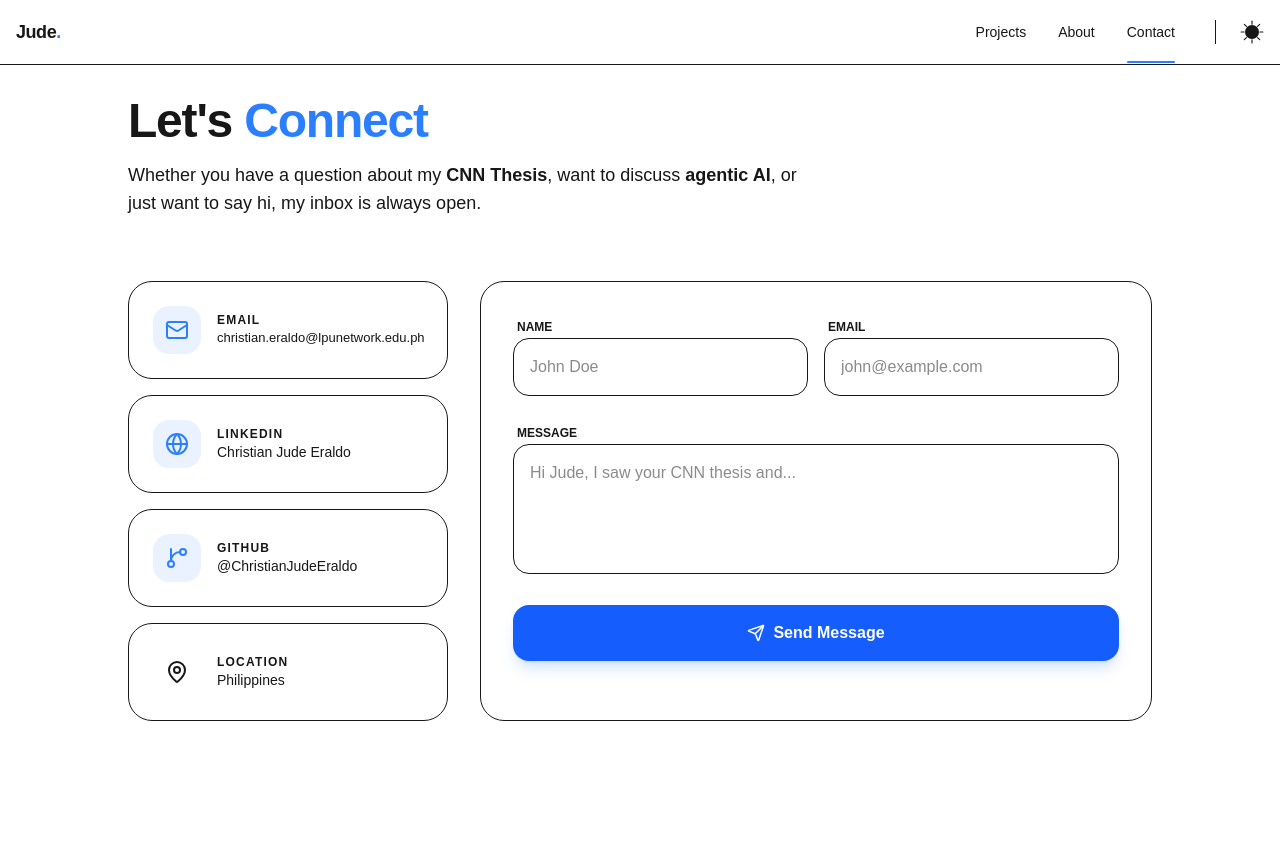
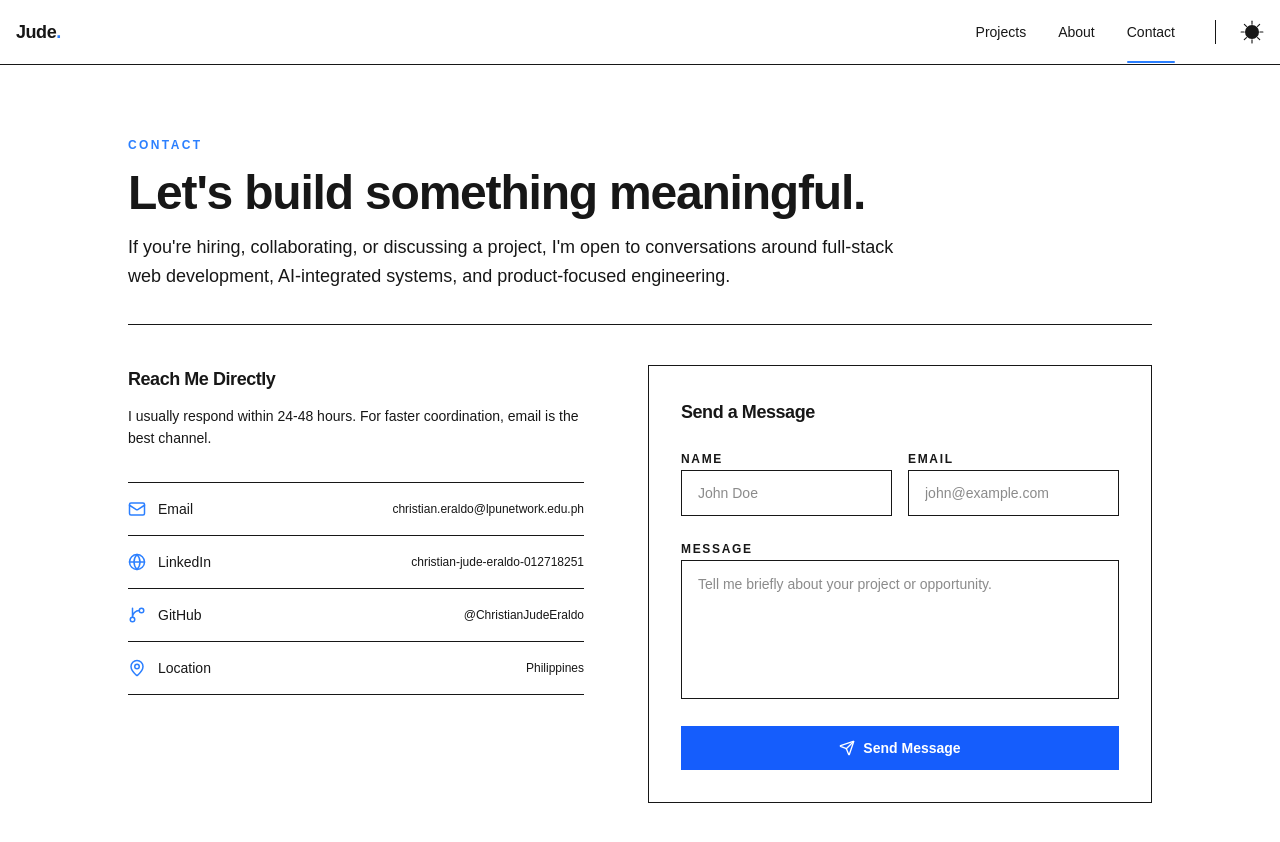
Before and after one commit to ChristianJudeEraldo/My-Portfolio, a Next.js app: page /contact in a window 1280 px wide. Shown: the top 842 px of the page. Built offline with nearby package versions, Linux system fonts and the light colour scheme.

Commit message:
feat(ui): make contact section more professional

```diff
--- a/app/about/page.tsx
+++ b/app/about/page.tsx
@@ -62,7 +62,7 @@ export default function AboutPage() {
         </div>
 
         <aside className="space-y-6 lg:pt-2">
-          <figure className="relative aspect-4/5 overflow-hidden rounded-3xl border border-foreground/10 bg-foreground/5">
+          <figure className="relative mx-auto aspect-square w-full max-w-sm overflow-hidden rounded-full border border-foreground/10 bg-foreground/5">
             <Image
               src="/profile.jpg"
               alt="Christian Jude Eraldo"
--- a/app/contact/page.tsx
+++ b/app/contact/page.tsx
@@ -2,93 +2,137 @@ import { Mail, Globe, GitBranch, MapPin, Send } from "lucide-react";
 
 export default function ContactPage() {
   return (
-    <div className="max-w-5xl mx-auto space-y-16 pb-20">
-      {/* --- HEADER --- */}
-      <section className="space-y-4 text-center md:text-left">
-        <h1 className="text-4xl md:text-5xl font-bold tracking-tight">Let's <span className="text-blue-500">Connect</span></h1>
-        <p className="text-lg text-foreground/60 max-w-2xl">
-          Whether you have a question about my <strong>CNN Thesis</strong>, want to discuss <strong>agentic AI</strong>, or just want to say hi, my inbox is always open.
+    <div className="mx-auto max-w-5xl pb-20 pt-6 md:pt-10">
+      <section className="space-y-4 border-b border-foreground/10 pb-8">
+        <p className="text-xs font-semibold uppercase tracking-[0.2em] text-blue-500">
+          Contact
+        </p>
+        <h1 className="text-4xl font-semibold tracking-tight md:text-5xl">
+          Let&apos;s build something meaningful.
+        </h1>
+        <p className="max-w-3xl text-base leading-relaxed text-foreground/70 md:text-lg">
+          If you&apos;re hiring, collaborating, or discussing a project, I&apos;m open to
+          conversations around full-stack web development, AI-integrated systems, and
+          product-focused engineering.
         </p>
       </section>
 
-      <div className="grid grid-cols-1 md:grid-cols-3 gap-8">
-        {/* --- CONTACT INFO CARDS --- */}
-        <div className="space-y-4">
-          {/* Email Card */}
-          <a href="mailto:your-email@lpunetwork.edu.ph" className="block group p-6 border border-foreground/10 rounded-3xl bg-foreground/5 hover:border-blue-500/30 transition-all">
-            <div className="flex items-center gap-4">
-              <div className="p-3 bg-blue-500/10 rounded-2xl text-blue-500 group-hover:scale-110 transition-transform">
-                <Mail size={24} />
+      <section className="grid gap-12 pt-10 md:grid-cols-[0.95fr_1.05fr] md:gap-16">
+        <div className="space-y-8">
+          <div className="space-y-3">
+            <h2 className="text-lg font-semibold tracking-tight">Reach Me Directly</h2>
+            <p className="text-sm leading-relaxed text-foreground/65">
+              I usually respond within 24-48 hours. For faster coordination, email is the
+              best channel.
+            </p>
+          </div>
+
+          <ul className="divide-y divide-foreground/10 border-y border-foreground/10">
+            <li>
+              <a
+                href="mailto:christian.eraldo@lpunetwork.edu.ph"
+                className="group flex items-center justify-between gap-4 py-4"
+              >
+                <div className="flex items-center gap-3">
+                  <Mail size={18} className="text-blue-500" />
+                  <span className="text-sm font-medium">Email</span>
+                </div>
+                <span className="text-xs text-foreground/60 group-hover:text-foreground/80">
+                  christian.eraldo@lpunetwork.edu.ph
+                </span>
+              </a>
+            </li>
+            <li>
+              <a
+                href="https://www.linkedin.com/in/christian-jude-eraldo-012718251/"
+                target="_blank"
+                rel="noreferrer"
+                className="group flex items-center justify-between gap-4 py-4"
+              >
+                <div className="flex items-center gap-3">
+                  <Globe size={18} className="text-blue-500" />
+                  <span className="text-sm font-medium">LinkedIn</span>
+                </div>
+                <span className="text-xs text-foreground/60 group-hover:text-foreground/80">
+                  christian-jude-eraldo-012718251
+                </span>
+              </a>
+            </li>
+            <li>
+              <a
+                href="https://github.com/ChristianJudeEraldo"
+                target="_blank"
+                rel="noreferrer"
+                className="group flex items-center justify-between gap-4 py-4"
+              >
+                <div className="flex items-center gap-3">
+                  <GitBranch size={18} className="text-blue-500" />
+                  <span className="text-sm font-medium">GitHub</span>
+                </div>
+                <span className="text-xs text-foreground/60 group-hover:text-foreground/80">
+                  @ChristianJudeEraldo
+                </span>
+              </a>
+            </li>
+            <li className="flex items-center justify-between gap-4 py-4">
+              <div className="flex items-center gap-3">
+                <MapPin size={18} className="text-blue-500" />
+                <span className="text-sm font-medium">Location</span>
               </div>
-              <div>
-                <p className="text-xs font-semibold text-foreground/40 uppercase tracking-widest">Email</p>
-                <p className="font-medium text-[13px]">christian.eraldo@lpunetwork.edu.ph</p>
-              </div>
+              <span className="text-xs text-foreground/60">Philippines</span>
+            </li>
+          </ul>
+        </div>
+
+        <form className="space-y-5 border border-foreground/10 p-6 md:p-8">
+          <h2 className="text-lg font-semibold tracking-tight">Send a Message</h2>
+
+          <div className="grid gap-4 md:grid-cols-2">
+            <div className="space-y-2">
+              <label htmlFor="name" className="text-xs font-semibold uppercase tracking-[0.14em] text-foreground/55">
+                Name
+              </label>
+              <input
+                id="name"
+                type="text"
+                placeholder="John Doe"
+                className="w-full border border-foreground/15 bg-background px-4 py-3 text-sm focus:border-blue-500 focus:outline-none"
+              />
             </div>
-          </a>
-
-          {/* LinkedIn Card */}
-          <a href="https://www.linkedin.com/in/christian-jude-eraldo-012718251/" target="_blank" className="block group p-6 border border-foreground/10 rounded-3xl bg-foreground/5 hover:border-blue-500/30 transition-all">
-            <div className="flex items-center gap-4">
-              <div className="p-3 bg-blue-500/10 rounded-2xl text-blue-500 group-hover:scale-110 transition-transform">
-                <Globe size={24} />
-              </div>
-              <div>
-                <p className="text-xs font-semibold text-foreground/40 uppercase tracking-widest">LinkedIn</p>
-                <p className="font-medium text-sm">Christian Jude Eraldo</p>
-              </div>
-            </div>
-          </a>
-
-          {/* GitHub Card */}
-          <a href="https://github.com/ChristianJudeEraldo" target="_blank" className="block group p-6 border border-foreground/10 rounded-3xl bg-foreground/5 hover:border-blue-500/30 transition-all">
-            <div className="flex items-center gap-4">
-              <div className="p-3 bg-blue-500/10 rounded-2xl text-blue-500 group-hover:scale-110 transition-transform">
-                <GitBranch size={24} />
-              </div>
-              <div>
-                <p className="text-xs font-semibold text-foreground/40 uppercase tracking-widest">GitHub</p>
-                <p className="font-medium text-sm">@ChristianJudeEraldo</p>
-              </div>
-            </div>
-          </a>
-
-          {/* Location Card */}
-          <div className="p-6 border border-foreground/10 rounded-3xl bg-foreground/5">
-            <div className="flex items-center gap-4 text-foreground/60">
-              <div className="p-3 bg-foreground/5 rounded-2xl">
-                <MapPin size={24} />
-              </div>
-              <div>
-                <p className="text-xs font-semibold uppercase tracking-widest">Location</p>
-                <p className="font-medium text-sm">Philippines</p>
-              </div>
+            <div className="space-y-2">
+              <label htmlFor="email" className="text-xs font-semibold uppercase tracking-[0.14em] text-foreground/55">
+                Email
+              </label>
+              <input
+                id="email"
+                type="email"
+                placeholder="john@example.com"
+                className="w-full border border-foreground/15 bg-background px-4 py-3 text-sm focus:border-blue-500 focus:outline-none"
+              />
             </div>
           </div>
-        </div>
 
-        {/* --- MESSAGE FORM --- */}
-        <div className="md:col-span-2 p-8 border border-foreground/10 rounded-3xl bg-foreground/5 space-y-6">
-          <div className="grid grid-cols-1 md:grid-cols-2 gap-4">
-            <div className="space-y-2">
-              <label className="text-xs font-bold text-foreground/50 ml-1">NAME</label>
-              <input type="text" placeholder="John Doe" className="w-full p-4 rounded-2xl bg-background border border-foreground/10 focus:border-blue-500 focus:outline-none transition-all" />
-            </div>
-            <div className="space-y-2">
-              <label className="text-xs font-bold text-foreground/50 ml-1">EMAIL</label>
-              <input type="email" placeholder="john@example.com" className="w-full p-4 rounded-2xl bg-background border border-foreground/10 focus:border-blue-500 focus:outline-none transition-all" />
-            </div>
+          <div className="space-y-2">
+            <label htmlFor="message" className="text-xs font-semibold uppercase tracking-[0.14em] text-foreground/55">
+              Message
+            </label>
+            <textarea
+              id="message"
+              rows={5}
+              placeholder="Tell me briefly about your project or opportunity."
+              className="w-full resize-none border border-foreground/15 bg-background px-4 py-3 text-sm leading-relaxed focus:border-blue-500 focus:outline-none"
+            />
           </div>
-          <div className="space-y-2">
-            <label className="text-xs font-bold text-foreground/50 ml-1">MESSAGE</label>
-            <textarea rows={4} placeholder="Hi Jude, I saw your CNN thesis and..." className="w-full p-4 rounded-2xl bg-background border border-foreground/10 focus:border-blue-500 focus:outline-none transition-all resize-none"></textarea>
-          </div>
-          <button className="w-full py-4 bg-blue-600 hover:bg-blue-500 text-white rounded-2xl font-bold flex items-center justify-center gap-2 transition-all shadow-lg shadow-blue-500/20 active:scale-[0.98]">
-            <Send size={18} />
+
+          <button
+            type="button"
+            className="inline-flex w-full items-center justify-center gap-2 bg-blue-600 px-5 py-3 text-sm font-semibold text-white transition-colors hover:bg-blue-500"
+          >
+            <Send size={16} />
             Send Message
           </button>
-        </div>
-      </div>
+        </form>
+      </section>
     </div>
   );
 }
--- a/app/page.tsx
+++ b/app/page.tsx
@@ -28,9 +28,9 @@ export default function Home() {
 
        {/* Profile Picture Section */}
         <div className="relative w-64 h-64 md:w-80 md:h-80">
-          <div className="absolute inset-0 bg-blue-500 rounded-2xl rotate-6 opacity-20 blur-2xl"></div>
+            <div className="absolute inset-0 bg-blue-500 rounded-full rotate-6 opacity-20 blur-2xl"></div>
 
-          <div className="relative w-full h-full rounded-2xl border-2 border-foreground/10 overflow-hidden bg-foreground/5">
+            <div className="relative w-full h-full rounded-full border-2 border-foreground/10 overflow-hidden bg-foreground/5">
             {/* Light Mode Image */}
             <Image
               src="/profile.jpg"
```
